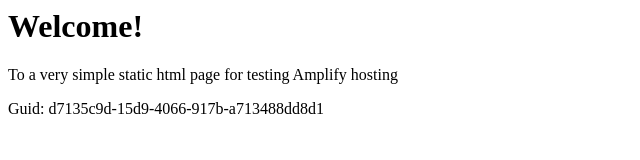
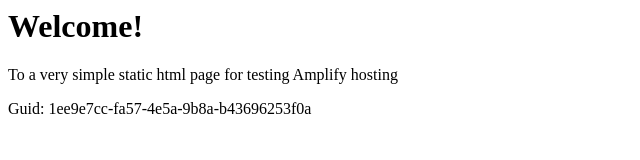
Before and after one commit to aws-aemilia-pdx/Github-PR-Commit-Integration-Test-DoNotTouch-GitHubAutoBuildPushCanaryTest-v1-test-us-west-2, a website: page src/index.html in a window 1280 px wide. Shown: the full height of the page, 0-640 px from the left. Drawn offline with Linux system fonts and the light colour scheme.

Commit message:
commit from integ tests

```diff
--- a/src/index.html
+++ b/src/index.html
@@ -12,6 +12,6 @@
 <body>
     <h1>Welcome!</h1>
     <p>To a very simple static html page for testing Amplify hosting</p>
-    <p>Guid: d7135c9d-15d9-4066-917b-a713488dd8d1</p></body>
+    <p>Guid: 1ee9e7cc-fa57-4e5a-9b8a-b43696253f0a</p></body>
 
 </html>
```
